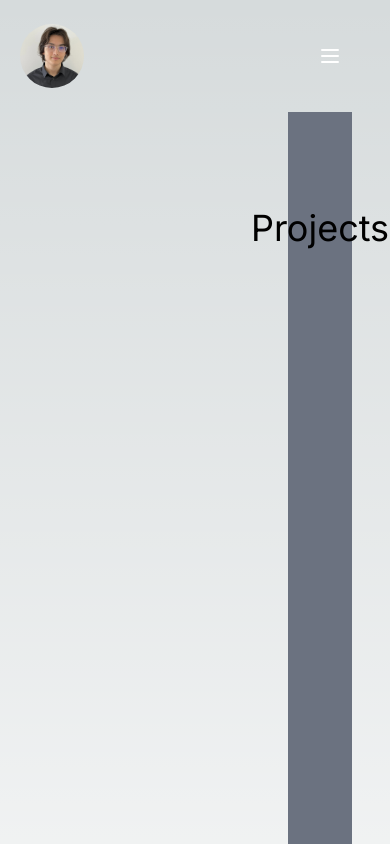
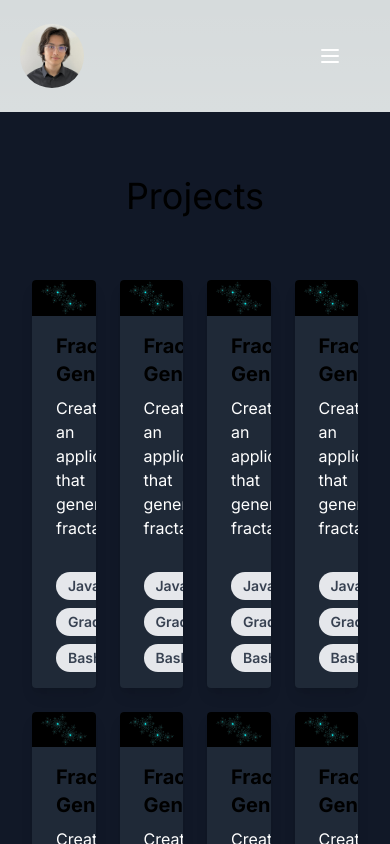
Before and after one commit to JulesBobeuf/portfolio-ts, a Next.js app: page /projects in a window 390 px wide. Shown: the top 844 px of the page. Built offline with nearby package versions, Linux system fonts and the light colour scheme.

Commit message:
[U] add responsive and fix css

```diff
--- a/app/Navbar/navbar.tsx
+++ b/app/Navbar/navbar.tsx
@@ -5,7 +5,7 @@ import styles from "./navbar.module.css";
 const navbar = () => {
   return (
     <>
-      <div className="flex flex-wrap place-items-center">
+      <div className="flex flex-wrap place-items-center overflow-hidden">
         <section className="relative mx-auto">
           <nav className="flex justify-between text-white w-screen">
             <div className="px-5 xl:px-12 py-6 flex w-full items-center">
--- a/app/layout.tsx
+++ b/app/layout.tsx
@@ -21,7 +21,7 @@ export default function RootLayout({
     <html lang="en">
       <body className={inter.className}>
         <Navbar/>
-        <main className="flex min-h-screen flex-col items-center justify-between p-8 mx-72 bg-gray-500">
+        <main className="flex min-h-screen flex-col items-center justify-between p-8 sm:mx-16 md:mx-28 l:mx-56 bg-gray-900">
         {children}
         </main>
         <Footer/>
--- a/app/projects/page.tsx
+++ b/app/projects/page.tsx
@@ -4,8 +4,8 @@ import { ProjectCard } from "./projectCard";
 export default function Home() {
   return (
     <>
-      <h1 className="m-16 text-4xl">Projects</h1>
-      <div className="grid grid-cols-4 gap-4 my-8">
+      <h1 className="m-8 text-4xl">Projects</h1>
+      <div className="grid grid-cols-4 gap-6 my-8">
         {listPropProjectCard.map((prop: PropProjectCard) => (
           <ProjectCard
             key={prop.title}
--- a/app/projects/projectArticle/projectArticle.tsx
+++ b/app/projects/projectArticle/projectArticle.tsx
@@ -7,7 +7,7 @@ const projectArticle = (prop: {
 }) => {
   return (
     <>
-      <div className={styles.rectangle + " flex flex-wrap place-items-center"}>
+      <div className={`${styles.rectangle} flex flex-wrap place-items-center`}>
         <div className={styles.inRectangle}>
           <p>Type :</p>
           <p>{prop.projectArticle.projectType}</p>
@@ -20,7 +20,7 @@ const projectArticle = (prop: {
           <p>End date :</p>
           <p> {prop.projectArticle.endDate}</p>
         </div>
-        <div className={styles.inRectangle + " flex flex-col place-items-center"}>
+        <div className={`${styles.inRectangle} flex flex-col place-items-center`}>
           <p>Project Link :</p>
           <a href={prop.projectArticle.codeLink} target="_blank">
             <img src={ process.env.GITHUB_ICON ? process.env.GITHUB_ICON : "/icons/github.svg"}
--- /dev/null
+++ b/app/projects/projectCard/projectCard.module.css
@@ -0,0 +1,10 @@
+.card {
+    transition: transform .2s;
+    height: 100%;
+}
+
+.card:hover {
+    -ms-transform: scale(1.05); /* IE 9 */
+    -webkit-transform: scale(1.05); /* Safari 3-8 */
+    transform: scale(1.05);
+}
--- a/app/projects/projectCard/projectCard.tsx
+++ b/app/projects/projectCard/projectCard.tsx
@@ -1,13 +1,13 @@
 import Image from "next/image";
-import styles from "./avatar.module.css";
+import styles from "./projectCard.module.css";
 import Link from "next/link";
 import { PropProjectCard } from "../dataProjects";
 
 const projectCard = (prop: { projectCard: PropProjectCard}) => {
   return (
     <>
-        <Link className="projectsA" href={`/projects/${prop.projectCard.href}`}>
-            <div className="max-w-sm bg-gray-500 rounded overflow-hidden shadow-lg">
+        <Link href={`/projects/${prop.projectCard.href}`}>
+            <div className={`${styles.card} max-w-sm bg-gray-800 rounded overflow-hidden shadow-lg`}>
                 <Image
                     width={60}
                     height={40}
@@ -17,7 +17,7 @@ const projectCard = (prop: { projectCard: PropProjectCard}) => {
                 />
                 <div className="px-6 py-4">
                     <div className="font-bold text-xl mb-2">{prop.projectCard.title}</div>
-                    <p className="text-gray-700 text-base">{prop.projectCard.desc}</p>
+                    <p className="text-white text-base">{prop.projectCard.desc}</p>
                 </div>
                 <div className="px-6 pt-4 pb-2">
                     {prop.projectCard.technos.map((techno: string) => (
```
